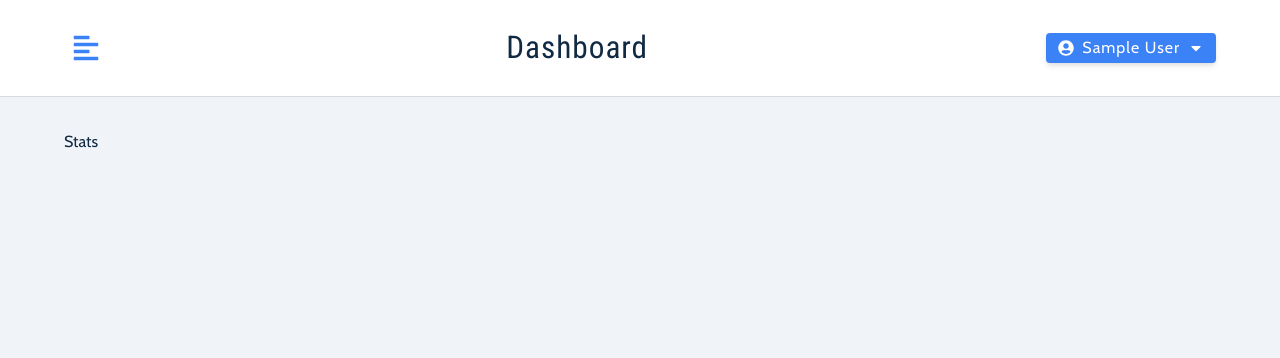
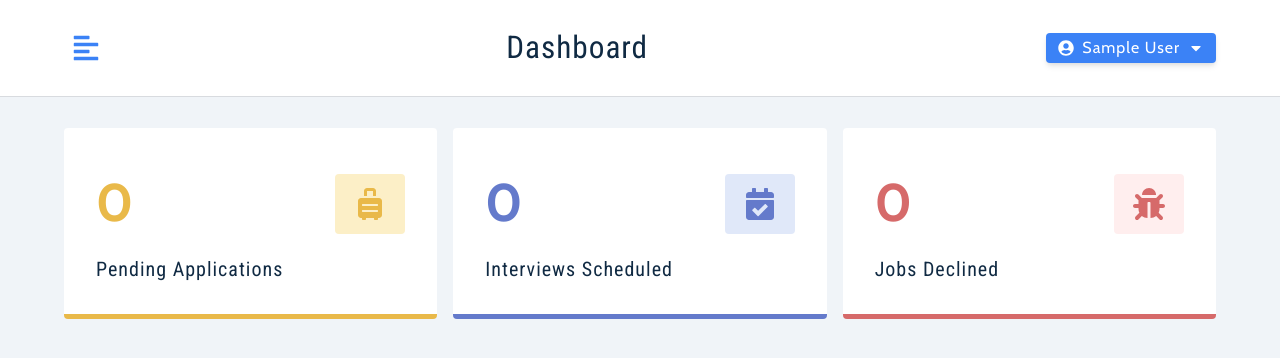
Before and after one commit to Mezin24/react-redux-jobster-app, a React (Vite) app: page / in a window 1280 px wide. Shown: the top 358 px of the page. Built offline with nearby package versions, Linux system fonts and the light colour scheme; no server answers; sample sign-in values are in the browser's storage.

Commit message:
add AreaChat and BarChat

```diff
--- a/package.json
+++ b/package.json
@@ -19,6 +19,7 @@
     "react-redux": "^8.0.5",
     "react-router-dom": "^6.9.0",
     "react-toastify": "^9.1.1",
+    "recharts": "^2.5.0",
     "styled-components": "^5.3.9"
   },
   "devDependencies": {
--- /dev/null
+++ b/src/components/AreaChat.jsx
@@ -0,0 +1,29 @@
+import {
+  AreaChart,
+  Area,
+  XAxis,
+  YAxis,
+  CartesianGrid,
+  Tooltip,
+  ResponsiveContainer,
+} from 'recharts';
+
+const AreaChatComponent = ({ data }) => {
+  return (
+    <ResponsiveContainer width='100%' height={300}>
+      <AreaChart
+        data={data}
+        margin={{
+          top: 50,
+        }}
+      >
+        <CartesianGrid strokeDasharray='3 3' />
+        <XAxis dataKey='date' />
+        <YAxis allowDecimals={false} />
+        <Tooltip />
+        <Area type='monotone' dataKey='count' stroke='#2c6abc' fill='#bed9fd' />
+      </AreaChart>
+    </ResponsiveContainer>
+  );
+};
+export default AreaChatComponent;
--- /dev/null
+++ b/src/components/BarChat.jsx
@@ -0,0 +1,32 @@
+import {
+  BarChart,
+  Bar,
+  Cell,
+  XAxis,
+  YAxis,
+  CartesianGrid,
+  Tooltip,
+  Legend,
+  ResponsiveContainer,
+} from 'recharts';
+
+const BarChatComponent = ({ data }) => {
+  return (
+    <ResponsiveContainer width='100%' height={300}>
+      <BarChart
+        data={data}
+        margin={{
+          top: 50,
+        }}
+      >
+        <CartesianGrid strokeDasharray='3 3' />
+        <XAxis dataKey='date' />
+        <YAxis />
+        <Tooltip allowDecimals={false} />
+        <Bar dataKey='count' fill='#2c6abc' />
+      </BarChart>
+    </ResponsiveContainer>
+  );
+};
+
+export default BarChatComponent;
--- /dev/null
+++ b/src/components/ChartsContainer.jsx
@@ -0,0 +1,20 @@
+import { AreaChat, BarChat } from '../components';
+import Wrapper from '../assets/wrappers/ChartsContainer.js';
+import { getAllJobs } from '../features/all-jobs/allJobsSlice';
+import { useDispatch, useSelector } from 'react-redux';
+import { useState } from 'react';
+
+const ChartsContainer = () => {
+  const [showBarChat, setShowBarChat] = useState(true);
+  const { monthlyApplications: data } = useSelector((state) => state.allJobs);
+  return (
+    <Wrapper>
+      <h4>Monthly Applications</h4>
+      <button type='button' onClick={() => setShowBarChat((prev) => !prev)}>
+        {showBarChat ? 'Area chat' : 'Bar chat'}
+      </button>
+      {showBarChat ? <BarChat data={data} /> : <AreaChat data={data} />}
+    </Wrapper>
+  );
+};
+export default ChartsContainer;
--- /dev/null
+++ b/src/components/StatsContainer.jsx
@@ -0,0 +1,41 @@
+import { StatItem } from './';
+import { FaSuitcaseRolling, FaCalendarCheck, FaBug } from 'react-icons/fa';
+import Wrapper from '../assets/wrappers/StatsContainer';
+import { useSelector } from 'react-redux';
+
+const StatsContainer = () => {
+  const { stats } = useSelector((store) => store.allJobs);
+  const defaultStats = [
+    {
+      title: 'pending applications',
+      count: stats.pending || 0,
+      icon: <FaSuitcaseRolling />,
+      color: '#e9b949',
+      bcg: '#fcefc7',
+    },
+    {
+      title: 'interviews scheduled',
+      count: stats.interview || 0,
+      icon: <FaCalendarCheck />,
+      color: '#647acb',
+      bcg: '#e0e8f9',
+    },
+    {
+      title: 'jobs declined',
+      count: stats.declined || 0,
+      icon: <FaBug />,
+      color: '#d66a6a',
+      bcg: '#ffeeee',
+    },
+  ];
+
+  return (
+    <Wrapper>
+      {defaultStats.map((item, index) => {
+        return <StatItem key={index} {...item} />;
+      })}
+    </Wrapper>
+  );
+};
+
+export default StatsContainer;
--- /dev/null
+++ b/src/components/StatsItem.jsx
@@ -0,0 +1,14 @@
+import Wrapper from '../assets/wrappers/StatItem';
+
+const StatItem = ({ title, count, icon, color, bcg }) => {
+  return (
+    <Wrapper color={color} bcg={bcg}>
+      <header>
+        <span className='count'>{count}</span>
+        <span className='icon'>{icon}</span>
+      </header>
+      <h5 className='title'>{title}</h5>
+    </Wrapper>
+  );
+};
+export default StatItem;
--- a/src/features/all-jobs/allJobsSlice.jsx
+++ b/src/features/all-jobs/allJobsSlice.jsx
@@ -1,10 +1,12 @@
 import { createAsyncThunk, createSlice } from '@reduxjs/toolkit';
 import { toast } from 'react-toastify';
-import { getJobsThunk } from './jobsThunk';
+import { getJobsThunk, showStatsThunk } from './jobsThunk';
 
 export const getAllJobs = createAsyncThunk('allJobs/getJob', (_, thunkAPI) => {
   return getJobsThunk(thunkAPI);
 });
+
+export const showStats = createAsyncThunk('allJobs/stats', showStatsThunk);
 
 const initialFiltersState = {
   search: '',
@@ -51,6 +53,21 @@ const allJobsSlice = createSlice({
       .addCase(getAllJobs.rejected, (state, { payload }) => {
         state.isLoading = false;
         toast.error(payload);
+      })
+      .addCase(showStats.pending, (state) => {
+        state.isLoading = true;
+      })
+      .addCase(
+        showStats.fulfilled,
+        (state, { payload: { defaultStats, monthlyApplications } }) => {
+          state.isLoading = false;
+          state.stats = defaultStats;
+          state.monthlyApplications = monthlyApplications;
+        }
+      )
+      .addCase(showStats.rejected, (state) => {
+        state.isLoading = false;
+        toast.error(payload);
       });
   },
 });
--- a/src/features/all-jobs/jobsThunk.jsx
+++ b/src/features/all-jobs/jobsThunk.jsx
@@ -1,3 +1,4 @@
+import authHeader from '../../utils/authHeader';
 import customFetch from '../../utils/axios';
 
 export const getJobsThunk = async (thunkAPI) => {
@@ -13,3 +14,13 @@ export const getJobsThunk = async (thunkAPI) => {
     return thunkAPI.rejectWithValue(error.response.data.msg);
   }
 };
+
+export const showStatsThunk = async (_, thunkAPI) => {
+  try {
+    const response = await customFetch('/jobs/stats', authHeader(thunkAPI));
+    console.log(response);
+    return response.data;
+  } catch (error) {
+    return thunkAPI.rejectWithValue(error.response.data.msg);
+  }
+};
--- a/src/pages/dashboard/Stats.jsx
+++ b/src/pages/dashboard/Stats.jsx
@@ -1,4 +1,22 @@
+import { useEffect } from 'react';
+import { useDispatch, useSelector } from 'react-redux';
+import { showStats } from '../../features/all-jobs/allJobsSlice';
+import { StatsContainer, Loading, ChartsContainer } from '../../components';
+
 const Stats = () => {
-  return <div>Stats</div>;
+  const { isLoading, monthlyApplications } = useSelector(
+    (state) => state.allJobs
+  );
+  const dispatch = useDispatch();
+  useEffect(() => {
+    dispatch(showStats());
+  }, []);
+
+  return (
+    <>
+      <StatsContainer />
+      {monthlyApplications.length > 0 && <ChartsContainer />}
+    </>
+  );
 };
 export default Stats;
```
Also changed, not shown: src/components/index.jsx (+12 -2 lines), 1 other file (tests, documents, lock files or other folders).
